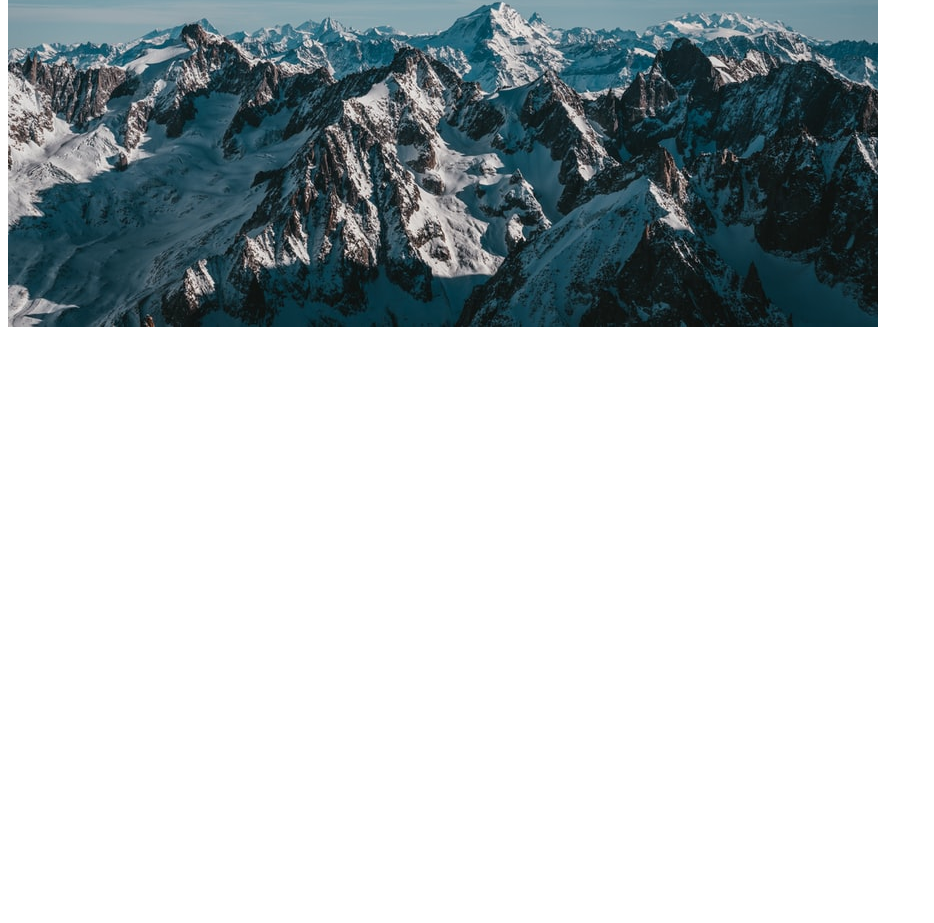
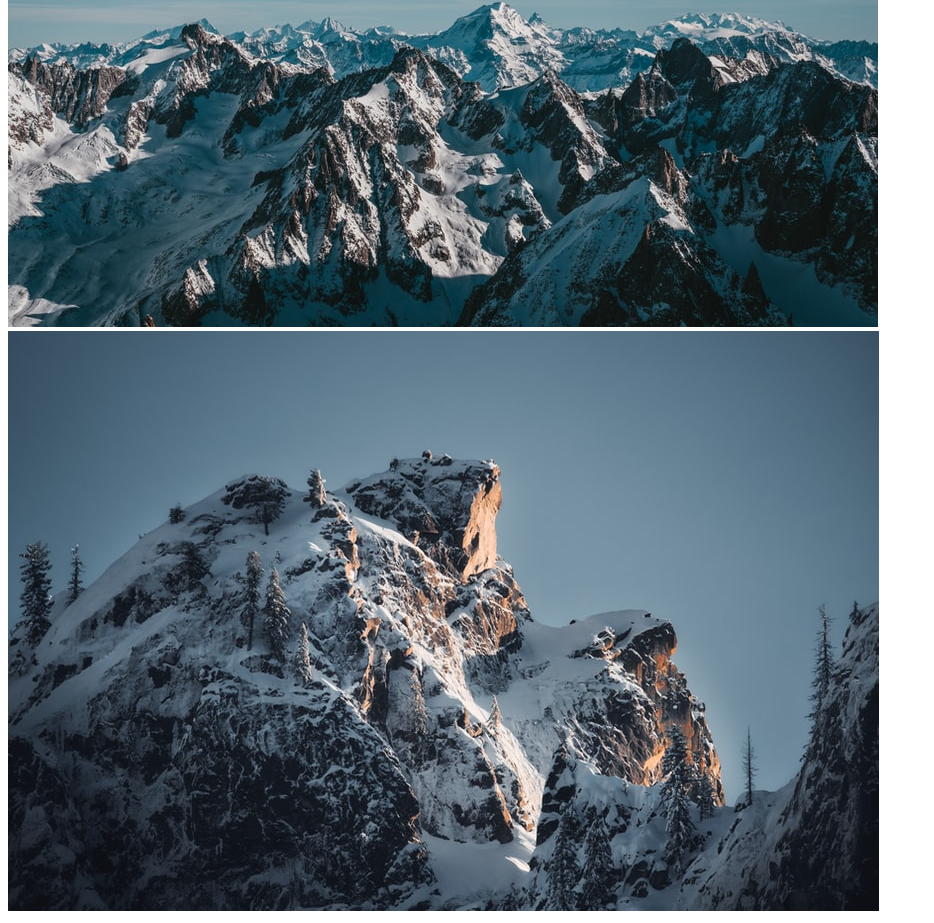
Before and after one commit to Reduwan-Nyx/my-third-repo, a plain HTML site: page index.html in a window 1280 px wide. Shown: the part 333-1256 px from the top of the page, without its empty margins (0-934 px from the left). Before the commit the page ends 800 px from the top, so only its background shows below. Drawn offline with Linux system fonts and the light colour scheme.

Commit message:
pci added

```diff
--- a/index.html
+++ b/index.html
@@ -9,5 +9,6 @@
 <body>
     <h1>hello world</h1>
     <img src="./efg.jpeg" alt="">
+    <img src="./abc.jpeg" alt="">
 </body>
 </html>
```
Also changed, not shown: abc.jpeg (added).
